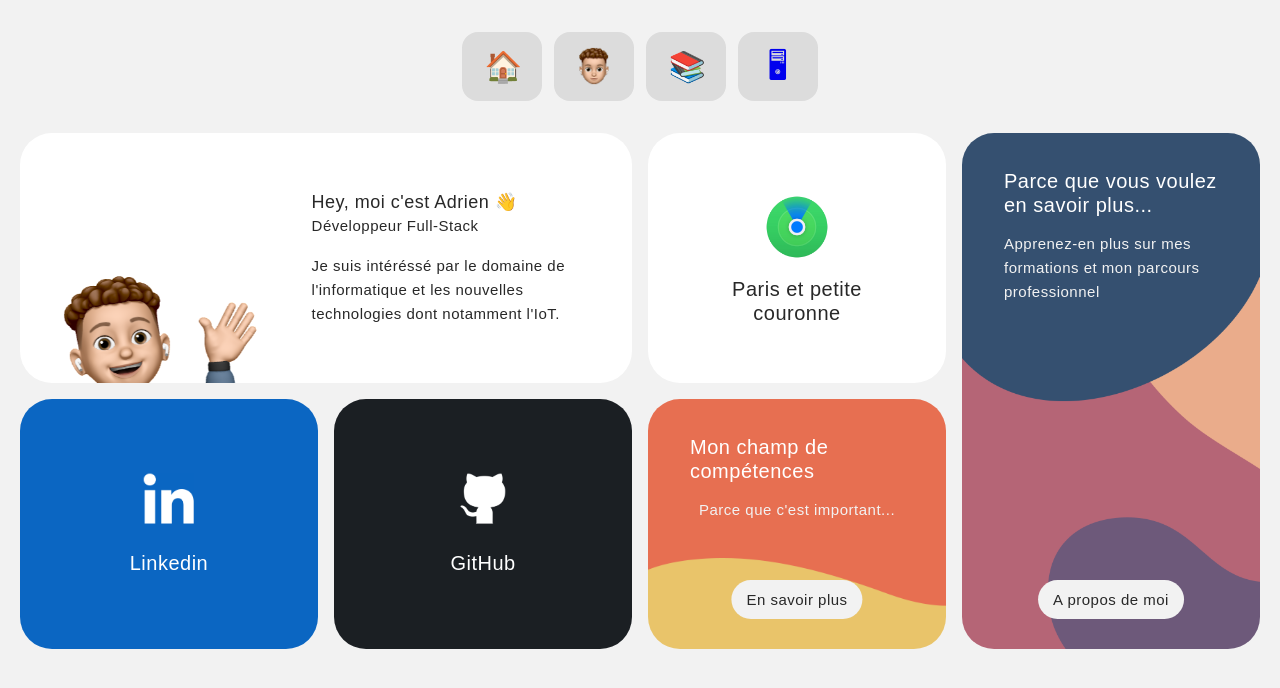
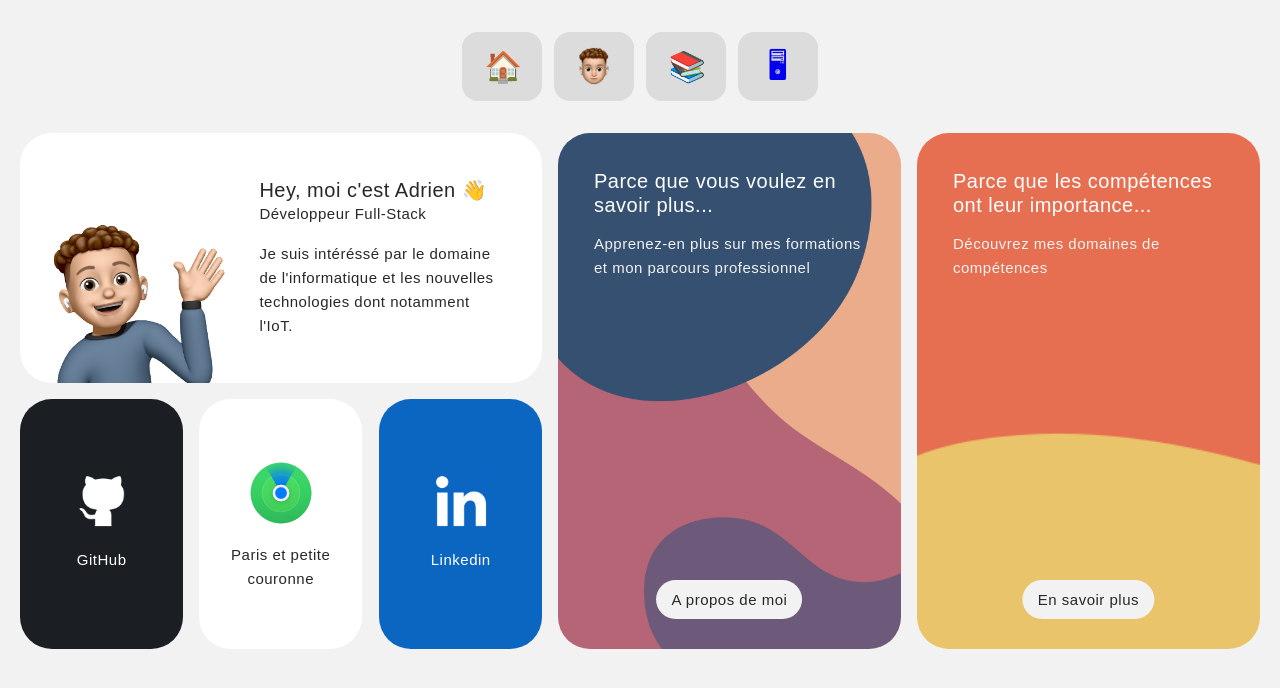
Before and after one commit to AdrienGeoorge/adriengeoorge.github.io, a Vue app: page / in a window 1280 px wide. Shown: the top 688 px of the page. Built offline with nearby package versions, Linux system fonts and the light colour scheme; a web font is replaced by a local one.

Commit message:
Modification du placement des éléments sur la page d'accueil

```diff
--- a/src/assets/base.scss
+++ b/src/assets/base.scss
@@ -106,7 +106,7 @@ nav {
 
 .title {
   font-family: silka medium, sans-serif;
-  font-size: 20px;
+  font-size: 15px;
   font-weight: 500;
   color: var(--color-heading);
 }
@@ -120,7 +120,7 @@ nav {
   max-width: 1800px;
   margin: 0 auto;
   display: grid;
-  grid-template-columns: repeat(4, 1fr);
+  grid-template-columns: repeat(7, 1fr);
   grid-template-rows: 250px 250px;
   grid-gap: 1rem;
   grid-auto-rows: 280px;
@@ -133,16 +133,17 @@ nav {
   background: var(--color-background);
   position: relative;
 
-  &.box-width-2 {
+  &.box-width-3 {
+    grid-column: span 3;
+  }
+
+  &.box-width-height-2 {
+    grid-row: span 2;
     grid-column: span 2;
   }
 
-  &.box-height-2 {
-    grid-row: span 2;
-  }
-
   .box-content {
-    padding: 36px 42px;
+    padding: 36px;
     height: 100%;
     width: 100%;
     position: relative;
@@ -150,13 +151,22 @@ nav {
     justify-content: center;
     align-items: center;
     flex-flow: column;
+
+    &.box-map {
+      padding: 36px 25px;
+    }
   }
 
   &.box-with-background {
     background-repeat: no-repeat;
     background-size: cover;
 
+    .box-content {
+      align-items: unset;
+    }
+
     .title {
+      font-size: 20px;
       color: var(--vt-c-text-dark-1);
     }
 
@@ -180,26 +190,47 @@ nav {
 
   .about-me {
     display: grid;
-    grid-template-columns: 2fr 3fr;
-    grid-gap: 4rem;
+    grid-template-columns: 2fr 4fr;
+    grid-gap: 5rem;
 
-    .my-memoji-relative {
-      animation: zoom-in-zoom-out 1s ease-out;
+    .my-memoji {
       height: 100%;
 
-      .my-memoji-image {
-        height: 18em;
-        position: absolute;
-        bottom: -3em;
-        left: -2.5em;
+      .my-memoji-1 {
+        animation: zoom-in-zoom-out 1s ease-out;
+        height: 100%;
+      }
+
+      .my-memoji-2 {
+        display: none;
+        height: 100%;
+      }
+
+      .my-memoji-1, .my-memoji-2 {
+        .my-memoji-image {
+          height: 16em;
+          position: absolute;
+          bottom: -4em;
+          left: -2.5em;
+        }
+      }
+
+      &:hover {
+        .my-memoji-1 {
+          display: none;
+        }
+
+        .my-memoji-2 {
+          display: block;
+        }
       }
     }
 
     .my-name {
       font-family: silka medium, sans-serif;
-      font-size: 18px;
+      font-size: 20px;
       font-weight: 500;
-      color: var(--color-heading)
+      color: var(--color-heading);
     }
 
     .job-name {
@@ -207,7 +238,7 @@ nav {
       font-size: 15px;
       font-weight: 300;
       margin-bottom: 1rem;
-      color: var(--color-heading)
+      color: var(--color-heading);
     }
 
   }
@@ -308,17 +339,18 @@ nav {
       grid-template-columns: 1.5fr 3fr;
     }
 
-    &.box-width-2 {
+    &.box-width-3 {
       grid-column: unset;
     }
 
-    &.box-height-2 {
+    &.box-width-height-2 {
       grid-row: unset;
+      grid-column: unset;
     }
   }
 }
 
-@media only screen and (max-width: 600px) {
+@media (max-width: 600px) {
   nav {
     gap: 0.5rem;
 
--- a/src/components/ButtonBox.vue
+++ b/src/components/ButtonBox.vue
@@ -17,5 +17,5 @@
 <script>
 export default {
   props: ['backgroundUrl', 'linkUrl']
-};
+}
 </script>
--- a/src/components/MapBox.vue
+++ b/src/components/MapBox.vue
@@ -1,6 +1,6 @@
 <template>
   <div class="box">
-    <div class="box-content text-center">
+    <div class="box-content box-map text-center">
       <img src="/position.png" alt="Ma position" class="position-icon">
       <div class="title">Paris et petite couronne</div>
     </div>
@@ -10,26 +10,26 @@
 <script>
 export default {
   mounted() {
-    this.map = this.getMediaPreference();
+    this.map = this.getMediaPreference()
   },
 
   data() {
     return {
       map: "map-light",
-    };
+    }
   },
 
   methods: {
     getMediaPreference() {
       const hasDarkPreference = window.matchMedia(
           "(prefers-color-scheme: dark)"
-      ).matches;
+      ).matches
       if (hasDarkPreference) {
-        return "/map-dark.png";
+        return "/map-dark.png"
       } else {
-        return "/map-light.png";
+        return "/map-light.png"
       }
     },
   }
-};
+}
 </script>
--- a/src/views/HomeView.vue
+++ b/src/views/HomeView.vue
@@ -6,10 +6,15 @@ import ButtonBox from "../components/ButtonBox.vue"
 
 <template>
   <div class="grid">
-    <div class="box box-width-2">
+    <div class="box box-width-3">
       <div class="box-content about-me">
-        <div class="my-memoji-relative">
-          <img class="my-memoji-image" src="/me.png" alt="Mon moi">
+        <div class="my-memoji">
+          <div class="my-memoji-1">
+            <img class="my-memoji-image" src="/me.png" alt="Mon moi">
+          </div>
+          <div class="my-memoji-2">
+            <img class="my-memoji-image" src="/me-dev.png" alt="Mon moi">
+          </div>
         </div>
         <div class="my-presentation">
           <div class="my-name">Hey, moi c'est Adrien 👋</div>
@@ -19,20 +24,17 @@ import ButtonBox from "../components/ButtonBox.vue"
       </div>
     </div>
 
-    <MapBox></MapBox>
-
-    <ButtonBox class="box-height-2" background-url="/bg-large.png" link-url="/about">
+    <ButtonBox class="box-width-height-2" background-url="/bg-large.png" link-url="/about">
       <template #title>Parce que vous voulez en savoir plus...</template>
       <template #description>Apprenez-en plus sur mes formations et mon parcours professionnel</template>
       <template #button>A propos de moi</template>
     </ButtonBox>
 
-    <SocialBox class="linkedin" url="https://www.linkedin.com/in/adrien-george-8ab775184/">
-      <template #icon>
-        <img src="/linkedin.png" alt="Mon LinkedIn">
-      </template>
-      Linkedin
-    </SocialBox>
+    <ButtonBox class="box-width-height-2" background-url="/bg-small.png" link-url="/skills">
+      <template #title>Parce que les compétences ont leur importance...</template>
+      <template #description>Découvrez mes domaines de compétences</template>
+      <template #button>En savoir plus</template>
+    </ButtonBox>
 
     <SocialBox class="git" url="https://github.com/AdrienGeoorge">
       <template #icon>
@@ -41,10 +43,13 @@ import ButtonBox from "../components/ButtonBox.vue"
       GitHub
     </SocialBox>
 
-    <ButtonBox background-url="/bg-small.png" link-url="/skills">
-      <template #title>Mon champ de compétences</template>
-      <template #description>Parce que c'est important...</template>
-      <template #button>En savoir plus</template>
-    </ButtonBox>
+    <MapBox></MapBox>
+
+    <SocialBox class="linkedin" url="https://www.linkedin.com/in/adrien-george-8ab775184/">
+      <template #icon>
+        <img src="/linkedin.png" alt="Mon LinkedIn">
+      </template>
+      Linkedin
+    </SocialBox>
   </div>
 </template>
```
Also changed, not shown: public/me-dev.png (added).
